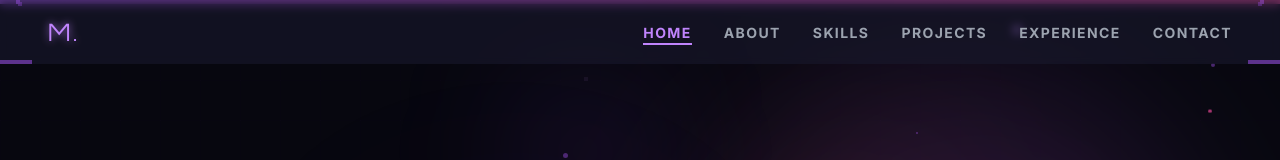
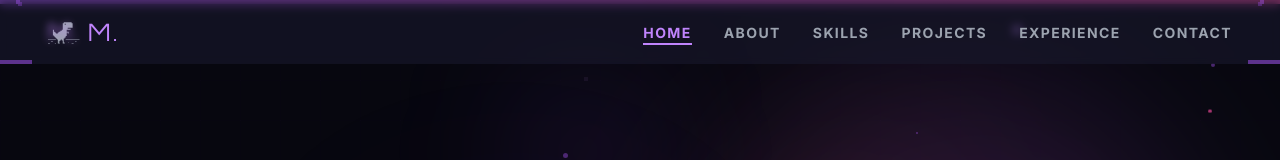
Before and after one commit to Seelam-Mohith/Mohith-Portfolio, a React (Vite) app: page / in a window 1280 px wide. Shown: the top 160 px of the page. Built offline with nearby package versions, Linux system fonts and the light colour scheme.

Commit message:
Added Dino in Navbar

```diff
--- a/src/components/Navbar.jsx
+++ b/src/components/Navbar.jsx
@@ -85,8 +85,11 @@ export default function Navbar() {
           <a
             href="#hero"
             onClick={(e) => handleNavClick(e, '#hero')}
-            className="relative font-display text-2xl tracking-widest text-purple-400"
+            className="relative flex items-center gap-2 font-display text-2xl tracking-widest text-purple-400"
           >
+            <svg viewBox="0 50 130 95" className="w-8 h-8 fill-current text-gray-400" aria-hidden="true">
+              <path d="M0,142L8,142L8,144L0,144L0,142ZM28,142L32,142L32,144L28,144L28,142ZM96,142L104,142L104,144L96,144L96,142ZM80,100L76,100L76,114L72,114L72,120L68,120L68,124L64,124L64,140L68,140L68,144L60,144L60,132L56,132L56,128L52,128L52,132L48,132L48,136L44,136L44,140L48,140L48,144L40,144L40,128L36,128L36,124L32,124L32,120L28,120L28,116L24,116L24,112L20,112L20,88L24,88L24,96L28,96L28,100L32,100L32,104L40,104L40,100L44,100L44,96L50,96L50,92L56,92L56,88L60,88L60,62L64,62L64,58L96,58L96,62L100,62L100,80L80,80L80,84L92,84L92,88L76,88L76,96L84,96L84,104L80,104L80,100ZM82,140L84,140L84,142L82,142L82,140ZM12,136L20,136L20,138L12,138L12,136ZM110,134L116,134L116,136L110,136L110,134ZM0,128L32,128L32,130L0,130L0,128ZM72,128L128,128L128,130L72,130L72,128ZM68,64L68,68L72,68L72,64L68,64Z" />
+            </svg>
             <span className="relative z-10">M.</span>
             <span className="absolute inset-0 z-0 animate-pulse blur-sm" aria-hidden>
               M.
```
